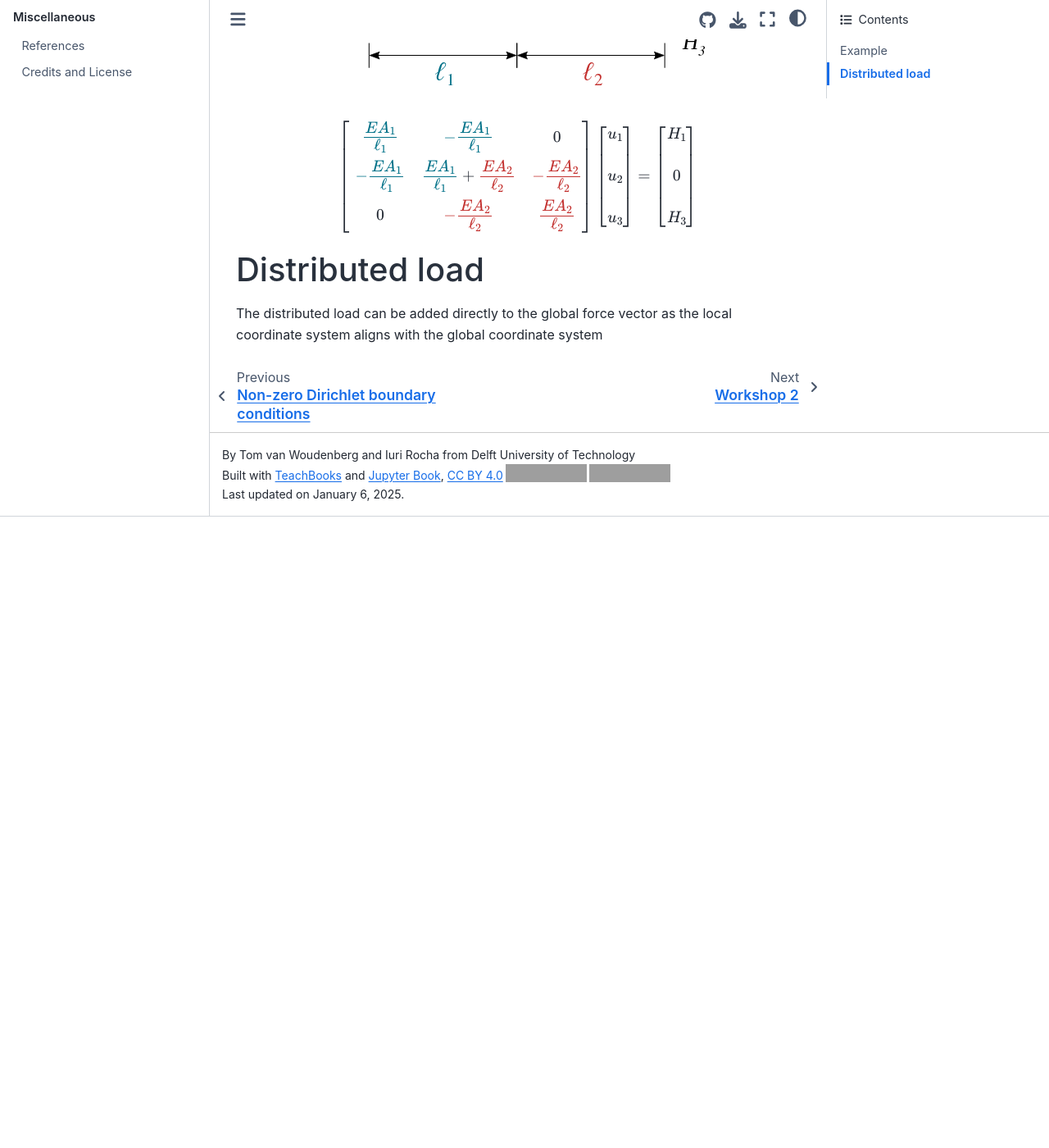
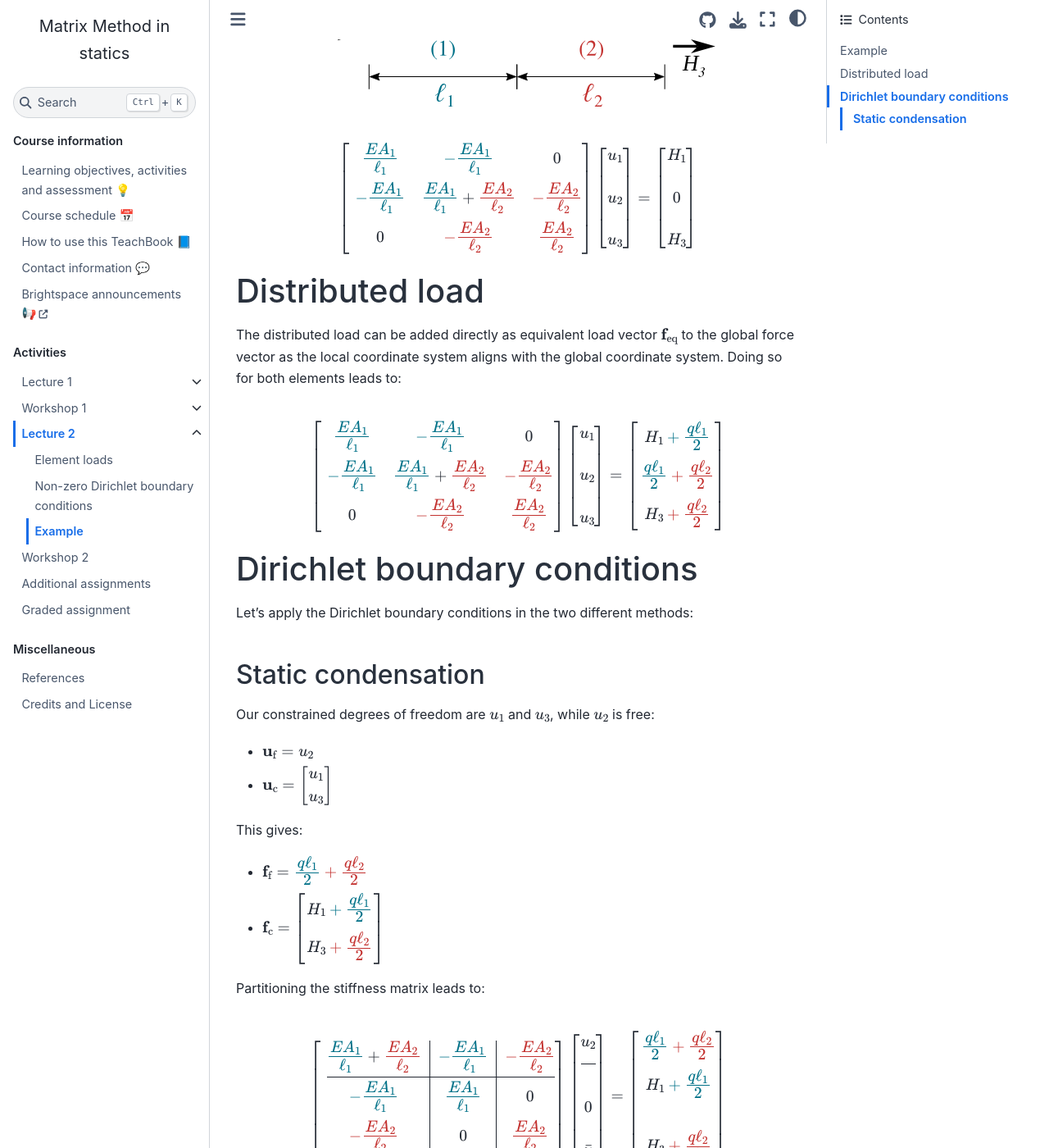
Before and after one commit to sophietenhoor/book, a Jupyter Book: the page built from book/lecture2/example.md, in a window 1280 px wide and 1400 px high, scrolled down 816 px. Shown: the whole window at 82% size. Built offline with Jupyter Book 1.0.4 settings and Sphinx 7.4.7 and the Sphinx Book theme 1.1.4, drawn with Linux system fonts in a browser that asks for light colours; comment, search, counter and statistics services are not loaded; before the commit the page ends 1446 px from its top, so only the background shows below that; some of the changed text lies outside the part shown; grey boxes are pictures that could not be loaded.

Commit message:
Update example.md

````diff
--- a/book/lecture2/example.md
+++ b/book/lecture2/example.md
@@ -17,7 +17,7 @@ $$
       \end{bmatrix}
 $$
 
-Both supports will introduce a support reaction:
+Both supports will introduce a support reaction in the form of a Neumann boundary condition:
 
 ```{figure} assembly5_3.svg
 :name: assembly5_3
@@ -41,4 +41,63 @@ $$
 
 ## Distributed load
 
-The distributed load can be added directly to the global force vector as the local coordinate system aligns with the global coordinate system
+The distributed load can be added directly as equivalent load vector ${\mathbf{f}_\mathrm{eq}}$ to the global force vector as the local coordinate system aligns with the global coordinate system. Doing so for both elements leads to:
+
+$$
+      \begin{bmatrix}
+	\class{cA}{\cfrac{EA_1}{\ell_1}} & \class{cA}{-\cfrac{EA_1}{\ell_1}} & 0\\
+	\class{cA}{-\cfrac{EA_1}{\ell_1}} & \class{cA}{\cfrac{EA_1}{\ell_1}} + \class{cB}{\cfrac{EA_2}{\ell_2}} & \class{cB}{-\cfrac{EA_2}{\ell_2}}\\
+	0 & \class{cB}{-\cfrac{EA_2}{\ell_2}} & \class{cB}{\cfrac{EA_2}{\ell_2}}\\
+      \end{bmatrix}
+      \begin{bmatrix}
+	u_1\\[12pt]u_2\\[12pt]u_3
+      \end{bmatrix}
+      =
+      \begin{bmatrix}
+	H_1 \class{cA}{ + \cfrac{q\ell_1}{2}}\\ \class{cA}{\cfrac{q\ell_1}{2}} \class{cB}{+ \cfrac{q\ell_2}{2}}\\H_3 \class{cB}{ + \cfrac{q\ell_2}{2}}
+      \end{bmatrix}
+      $$
+
+## Dirichlet boundary conditions
+
+Let's apply the Dirichlet boundary conditions in the two different methods:
+
+### Static condensation
+
+Our constrained degrees of freedom are $u_1$ and $u_3$, while $u_2$ is free:
+
+- $ \mathbf{u}_\mrm{f} = u_2$
+- $ \mathbf{u}_\mrm{c} = \begin{bmatrix} u_1\\u_3\end{bmatrix}$
+
+This gives:
+- $ \mathbf{f}_\mrm{f} = \class{cA}{\cfrac{q\ell_1}{2}} \class{cB}{+ \cfrac{q\ell_2}{2}}$
+- $ \mathbf{f}_\mrm{c} = \begin{bmatrix} H_1 \class{cA}{ + \cfrac{q\ell_1}{2}}\\H_3 \class{cB}{ + \cfrac{q\ell_2}{2}}\end{bmatrix}$
+
+Partitioning the stiffness matrix leads to:
+
+$$
+\left[
+\begin{array}{c|c}
+\class{cA}{\cfrac{EA_1}{\ell_1}} + \class{cB}{\cfrac{EA_2}{\ell_2}} &  \class{cA}{-\cfrac{EA_1}{\ell_1}}  & \class{cB}{-\cfrac{EA_2}{\ell_2}}\\
+\hline
+\class{cA}{-\cfrac{EA_1}{\ell_1}} & \class{cA}{\cfrac{EA_1}{\ell_1}} & 0\\
+\class{cB}{-\cfrac{EA_2}{\ell_2}} & 0 & \class{cB}{\cfrac{EA_2}{\ell_2}}\\
+\end{array}
+\right]
+\begin{bmatrix}
+u_2\\[12pt] \hline \\ 0 \\[12pt] \bar u
+\end{bmatrix}
+=
+\begin{bmatrix}
+ \class{cA}{\cfrac{q\ell_1}{2}} \class{cB}{+ \cfrac{q\ell_2}{2}} \\
+ H_1 \class{cA}{ + \cfrac{q\ell_1}{2}}\\
+ \\H_3 \class{cB}{ + \cfrac{q\ell_2}{2}}
+\end{bmatrix}
+$$
+
+with:
+
+- $\mathbf{K}_\mrm{ff} =  \class{cA}{\cfrac{EA_1}{\ell_1}} + \class{cB}{\cfrac{EA_2}{\ell_2}} $
+- $\mathbf{K}_\mrm{fc} =  \begin{bmatrix} \class{cA}{-\cfrac{EA_1}{\ell_1}}  & \class{cB}{-\cfrac{EA_2}{\ell_2}} \end{bmatrix}$
+- $\mathbf{K}_\mrm{cf} =  \begin{bmatrix} \class{cA}{-\cfrac{EA_1}{\ell_1}} \\ \class{cB}{-\cfrac{EA_2}{\ell_2}} \end{bmatrix}$
+- $\mathbf{K}_\mrm{cc} =  \begin{bmatrix}\class{cA}{\cfrac{EA_1}{\ell_1}} & 0\\  0 & \class{cB}{\cfrac{EA_2}{\ell_2}}\\ \end{bmatrix}$
````
